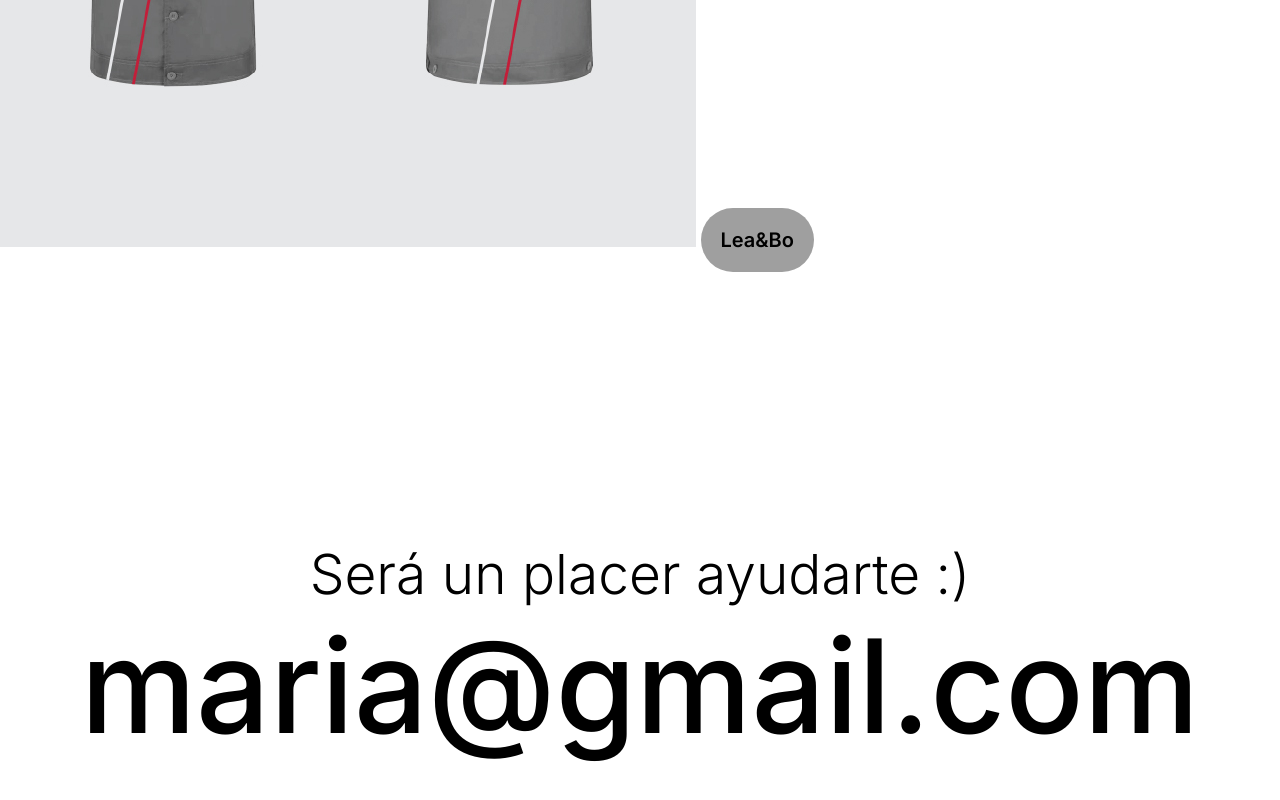
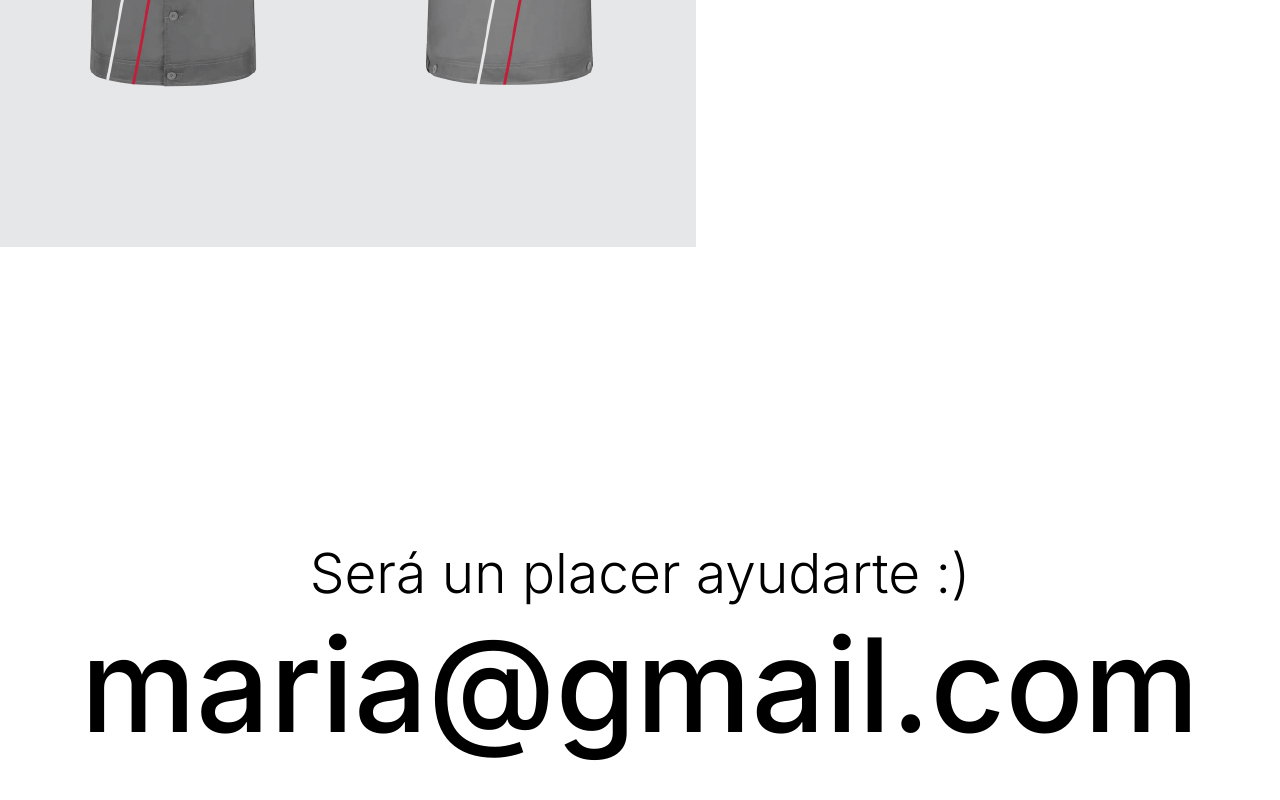
Before and after one commit to daswaria/Maria-Rodriguez-Portafolio, a plain HTML site: page index.html in a window 1280 px wide. Shown: the part 4600-5400 px from the top of the page. Drawn offline with Linux system fonts and the light colour scheme.

Commit message:
primer commit

```diff
--- a/index.html
+++ b/index.html
@@ -67,7 +67,7 @@
             <div>
                 <img src="./img/Reforce.jpg" alt="">
                 <!--BOTON-->
-                <a href="./pages/proyecto uno.html">Lea&Bo</a>
+                <git</a>
             </div>
         </div>
         </section>
```
